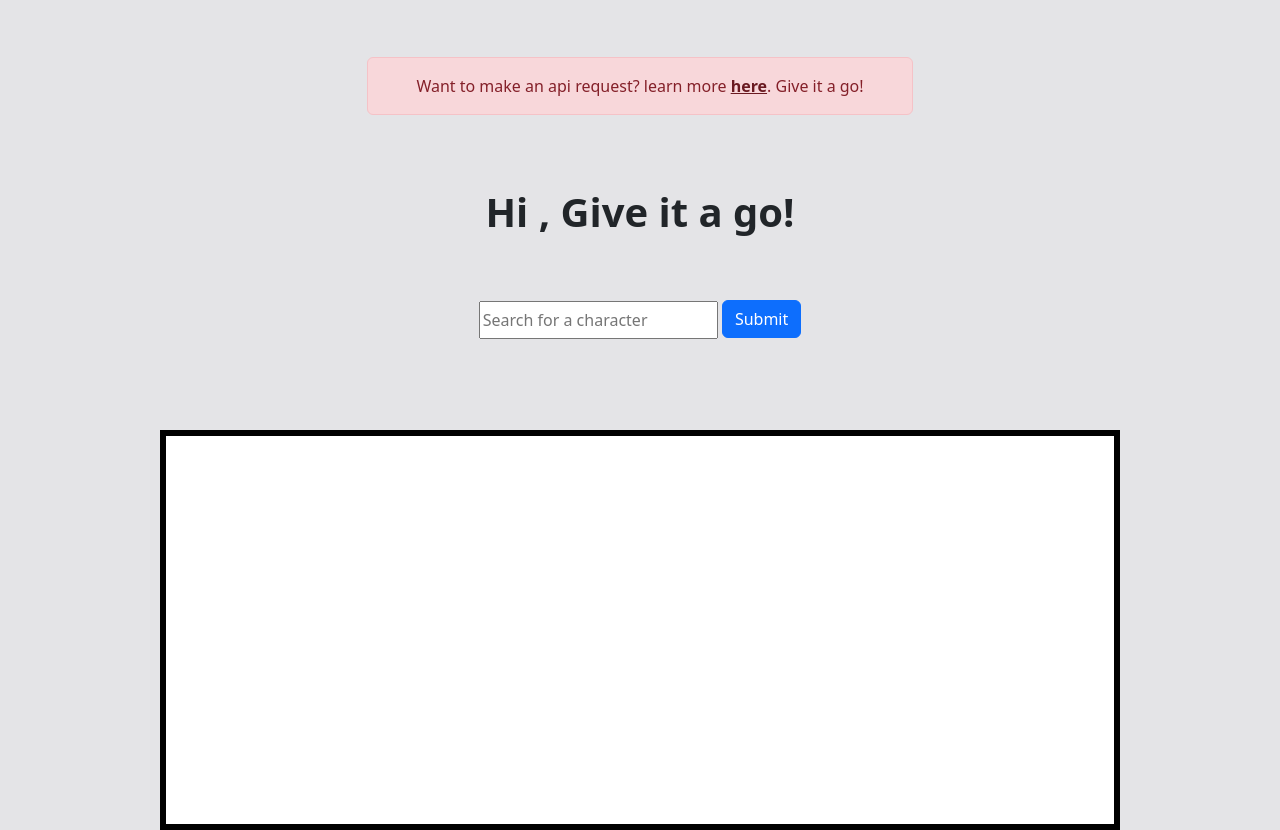
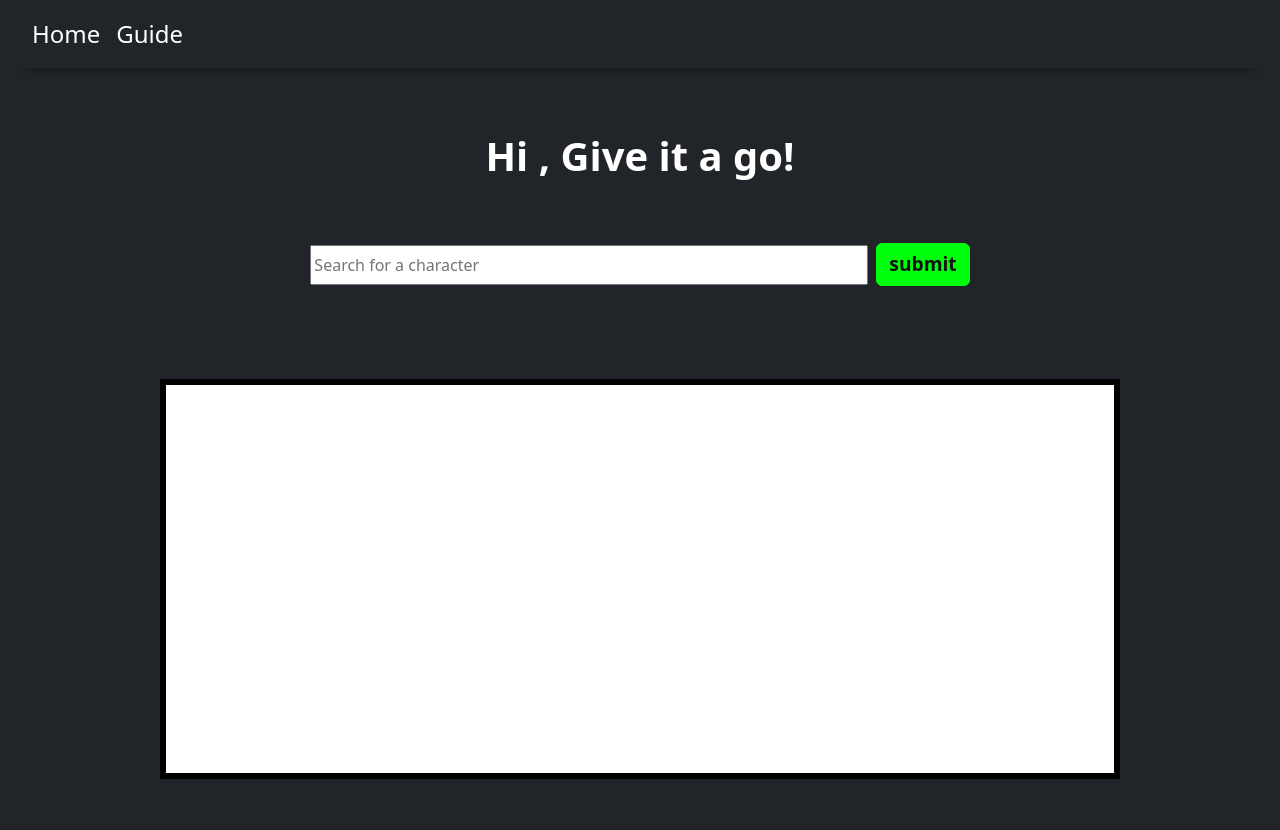
Before and after one commit to BrendenKingTLG/flask-api, a Flask app: template templates/home.html in a window 1280 px wide. After the commit the page ends 779 px from the top, so only its background shows below. Run offline with Flask 2, Linux system fonts and the light colour scheme; the template is opened without the code that fills it, so the values that code supplies are empty.

Commit message:
changed ui

```diff
--- a/static/css/style.css
+++ b/static/css/style.css
@@ -1,6 +1,28 @@
 .row {
     display: flex;
     justify-content: center;
+}
+
+.container {
+    margin-top: 5%;
+}
+
+#success-home a{
+    color: #fff;
+    font-size: large;
+    font-weight: 500;
+}
+
+#success-home a:visited{
+    color: #fff;
+}
+
+button, #btn-submit {
+    background-color: rgb(0, 255, 13);
+    border-color: rgb(0, 255, 13);
+    font-weight: 900;
+    font-size: larger;
+    color: #111;
 }
 
 #title {
@@ -26,32 +48,36 @@ iframe {
 
 #search-container {
     margin: 5%;
+}
+#search-form {
     display: flex;
     justify-content: center;
 }
 
-#search-container  input{
-    height: 100%;
+#search-container  #btn-submit{
+    position: relative;
+    bottom: .09em;
 }
 
-#search-container  #btn-submit{
-    position: relative;
-    bottom: 6.5%;
-}
-
-#alert-learn-more {
-    margin: 5%;
+#search-home {
     width: 50%;
+    height: 2.5em;
+    margin-right: .5em;
 }
 
 #login-form {
-    padding-top: 30%;
+    padding-top: 20%;
     display: flex;
     justify-content: center;
 }
 
 #login-form button{
     margin-top: 10%;
+    background: rgb(0, 255, 13);
+    border-color: rgb(0, 255, 13);
+    font-size: x-large;
+    font-weight: 800;
+    color: #111;
 }
 
 #login-form input{
@@ -89,3 +115,22 @@ iframe {
     margin: 5%;
     width: 50%;
 }
+
+#header-nav {
+    color: #fff;
+    font-size: x-large;
+    box-shadow: 0px 15px 10px -15px #111;
+}
+
+#header-nav ul li a{
+    color: #fff;
+    font-size: x-large;
+}
+
+#header-nav ul li a:hover{
+    color: rgb(0, 255, 13);
+}
+
+#header-nav ul li a:active{
+    color: rgb(0, 255, 13);
+}
--- a/static/js/script.js
+++ b/static/js/script.js
@@ -1,20 +1,20 @@
-const searchForm = document.getElementById("search-form")
+const searchForm = document.getElementById("search-form");
 
+if (searchForm){
 searchForm.addEventListener('submit', (e) =>{
     e.preventDefault();
-    const fd = new FormData(searchForm);
-    const obj = Object.fromEntries(fd);
-    search = obj.search.toLowerCase();
+    let search = document.getElementById("search-home").value;
     if (search == "") {
         search = "all"
     }
     let character = "/characters/" + search;
 
     const frame = document.getElementById("frame");
-    const newChar = document.createElement("iframe");
+    let newChar = document.createElement("iframe");
 
     frame.innerText = "";
     newChar.setAttribute("src", character);
     frame.appendChild(newChar);
 
 })
+}
--- a/templates/base.html
+++ b/templates/base.html
@@ -17,9 +17,6 @@
 </head>
 
 <body>
-  <header>
-    <!-- place navbar here -->
-  </header>
   <main>
     {% block main %}
 
--- a/templates/home.html
+++ b/templates/home.html
@@ -1,28 +1,39 @@
 {% extends "base.html" %}
 {% block main %}
-<style>
-  body{background-color: #e4e4e7;
-};
-</style>
+<style>body {
+  background-color: #212529;
+  color: #fff;
+}</style>
+<div class="container-fluid">
+  <header>
+
+    <nav id="header-nav" class="navbar navbar-expand-sm bg-dark navbar-dark">
+      <div class="container-fluid">
+        <ul class="navbar-nav">
+          <li class="nav-item">
+            <a class="nav-link" href="/home">Home</a>
+          </li>
+          <li class="nav-item">
+            <a class="nav-link" href="/guide">Guide</a>
+          </li>
+        </ul>
+      </div>
+    </nav>
+  </header>
+</div>
+
 <div class="container">
     <div class="row">
-      <div id="alert-learn-more">
-        <div id="alert-text" class="alert alert-danger text-center" role="alert">
-          Want to make an api request? learn more <a href="/guide" class="alert-link">here</a>. Give it a go!
-        </div>
-      </div>
-
       <h1 id="title" class="text-center">Hi {{ name }}, Give it a go!</h1>
       <div id="search-container">
           <form id="search-form">
-            <input type="text" placeholder="Search for a character" name="search">
-            <input id="btn-submit" class="btn btn-primary" type="submit" value="Submit">
+            <input id="search-home" type="text" placeholder="Search for a character" name="search">
+            <input id="btn-submit" class="btn btn-primary" type="submit" value="submit">
           </form>
       </div>
       <div id="frame">
 
       </div>
-
     </div>
 </div>
 {% endblock %}
--- a/templates/login.html
+++ b/templates/login.html
@@ -1,6 +1,9 @@
 {% extends "base.html" %}
 {% block main %}
-
+<style>body {
+  background-color: #212529;
+  color: #fff;
+}</style>
 <div class="container">
   <div id="login-form">
     <form action = "/setcookie" method = "POST">
```
Also changed, not shown: templates/guide.html (+19 -16 lines), templates/success.html (+5 -2 lines).
